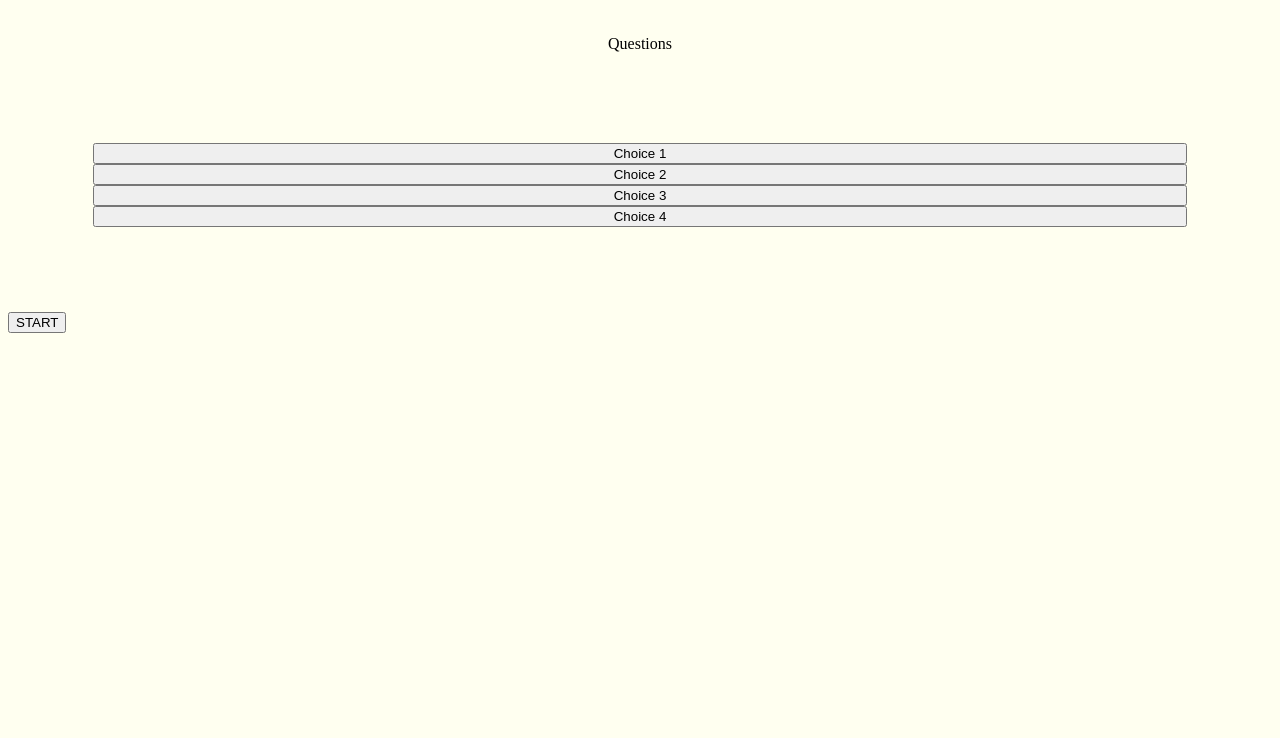
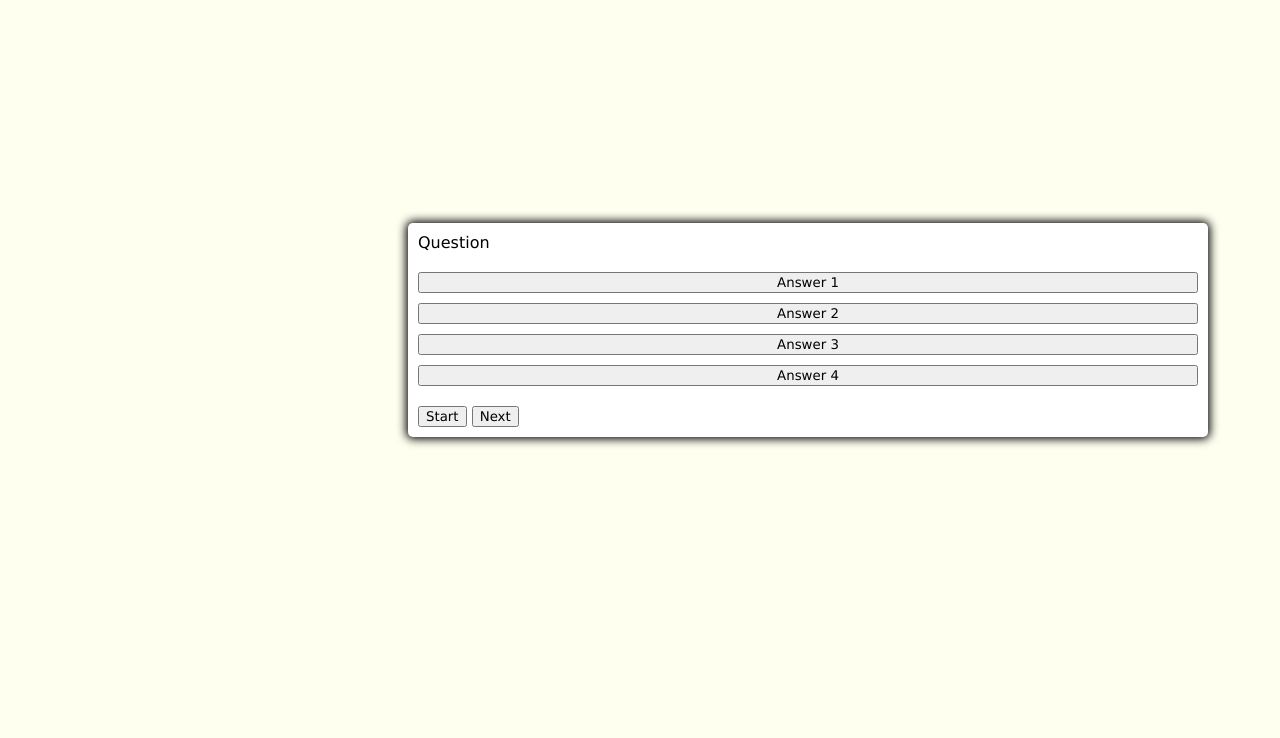
Before and after one commit to jonteal/coding-quiz, a plain HTML site: page index.html in a window 1280 px wide. Shown: the part 78-816 px from the top of the page. Drawn offline with Linux system fonts and the light colour scheme.

Commit message:
Added Question buttons and container CSS

```diff
--- a/ASSETS/CSS/style.css
+++ b/ASSETS/CSS/style.css
@@ -1,36 +1,36 @@
+*, *::before, *::after {
+    box-sizing: border-box;
+    font-family:Verdana, Geneva, Tahoma, sans-serif;
+}
+
 body {
     background-color:ivory;
+    padding: 0;
+    display: flex;
+    width: 100vw;
+    height: 100vh;
+    justify-content: center;
+    align-items: center;
 }
 
-h1,
-section,
-.quizQuestions {
-    text-align: center;
-    padding: 5px;
-
+.container {
+    width: 800px;
+    max-width: 80%;
+    background-color: white;
+    border-radius: 5px;
+    padding: 10px;
+    /* border: solid 5px black; */
+    box-shadow: 0 0 10px 2px;
 }
 
-h2 {
-    color: black;
-    font-size: large;
-    text-align: right;
+.btn-grid {
+    display: grid;
+    /* grid-template-columns:  */
+    margin: 20px 0;
+    gap: 10px;
 }
-
-.quizQuestions {
-    background-color:ivory;
-    margin: 5rem;
-    text-align: left;
-    display: flex;
-    flex-direction: column;
-}
-
-
 
 .time {
     text-align: right;
     margin-right: 20rem;
 }
-
-.startButton {
-    text-align: center;
-}
--- a/ASSETS/JS/script.js
+++ b/ASSETS/JS/script.js
@@ -1,4 +1,4 @@
-var startButton = document.querySelector(".startButton");
+var startButton = document.querySelector(".start-btn");
 
 // Timer
 var timeEl = document.querySelector(".time");
@@ -14,7 +14,7 @@ function setTime() {
 
         if(secondsLeft === 0) {
             clearInterval(timerInterval);
-            sendMessage();
+            // sendMessage();
         }
 
 
--- a/index.html
+++ b/index.html
@@ -8,23 +8,25 @@
     <title>Coding Quiz</title>
 </head>
 <body>
-    <h1>Jon's Coding Quiz</h1>
-
 
     <h2 class="time"></h2>
     <div id="main"></div>
 
-    <br>
+    <div class="container">
+        <div id="question-container" class="hide"></div>
+            <div id="question">Question</div>
+            <div id="answer-buttons" class="btn-grid">
+                <button class="btn">Answer 1</button>
+                <button class="btn">Answer 2</button>
+                <button class="btn">Answer 3</button>
+                <button class="btn">Answer 4</button>
+            </div>
+        <div class="controls">
+            <button id="start-btn" class="start-btn btn">Start</button>
+            <button id="next-btn" class="start-btn btn hide">Next</button>
+        </div>
 
-    <section>Questions</section>
-    <div class="quizQuestions">
-        <button id="choice-1">Choice 1</button>
-        <button id="choice-2">Choice 2</button>
-        <button id="choice-3">Choice 3</button>
-        <button id="choice-4">Choice 4</button>
     </div>
-
-    <button class="startButton">START</button>
 
 
     <script src="ASSETS/JS/script.js"></script>
```
